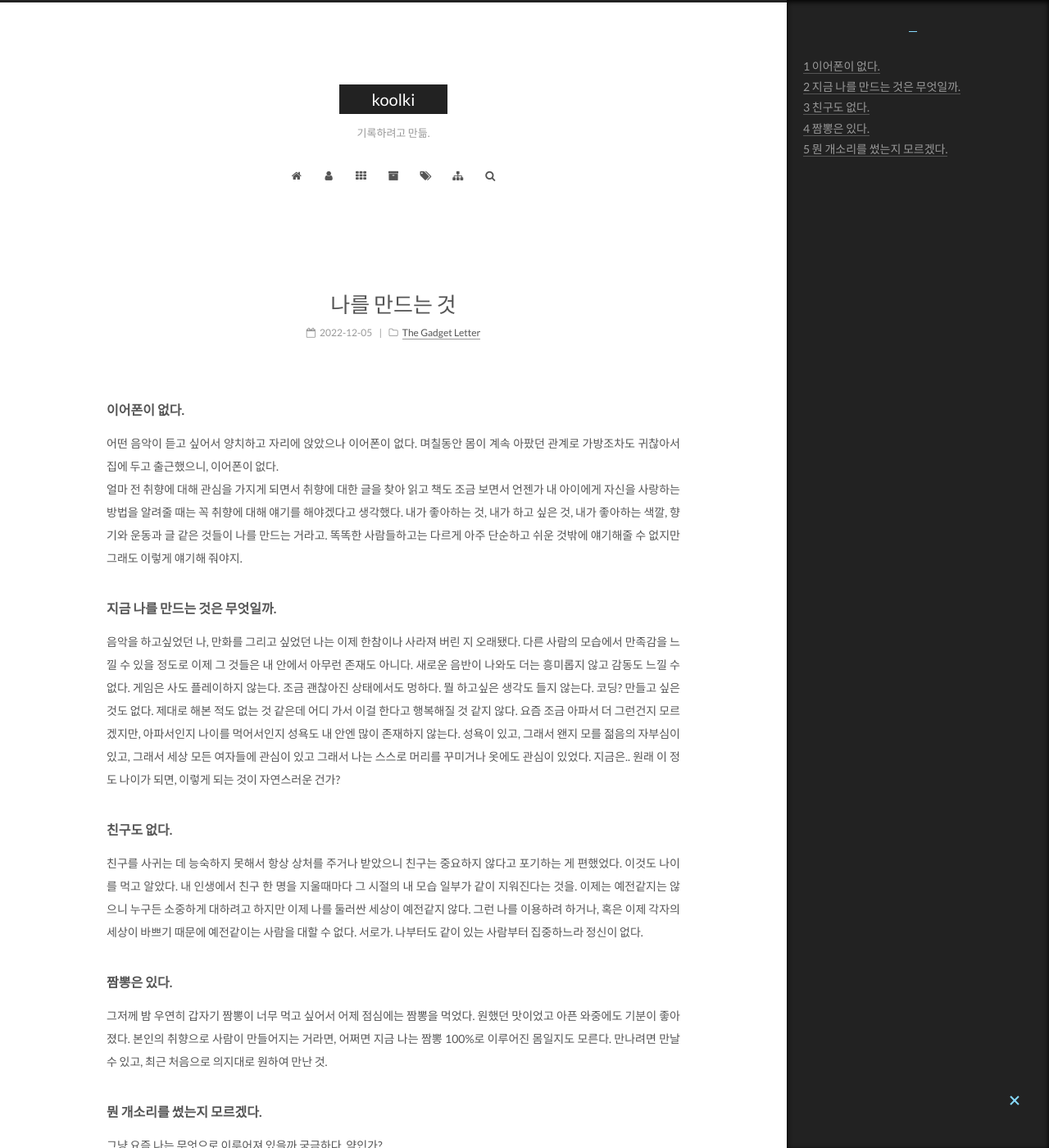
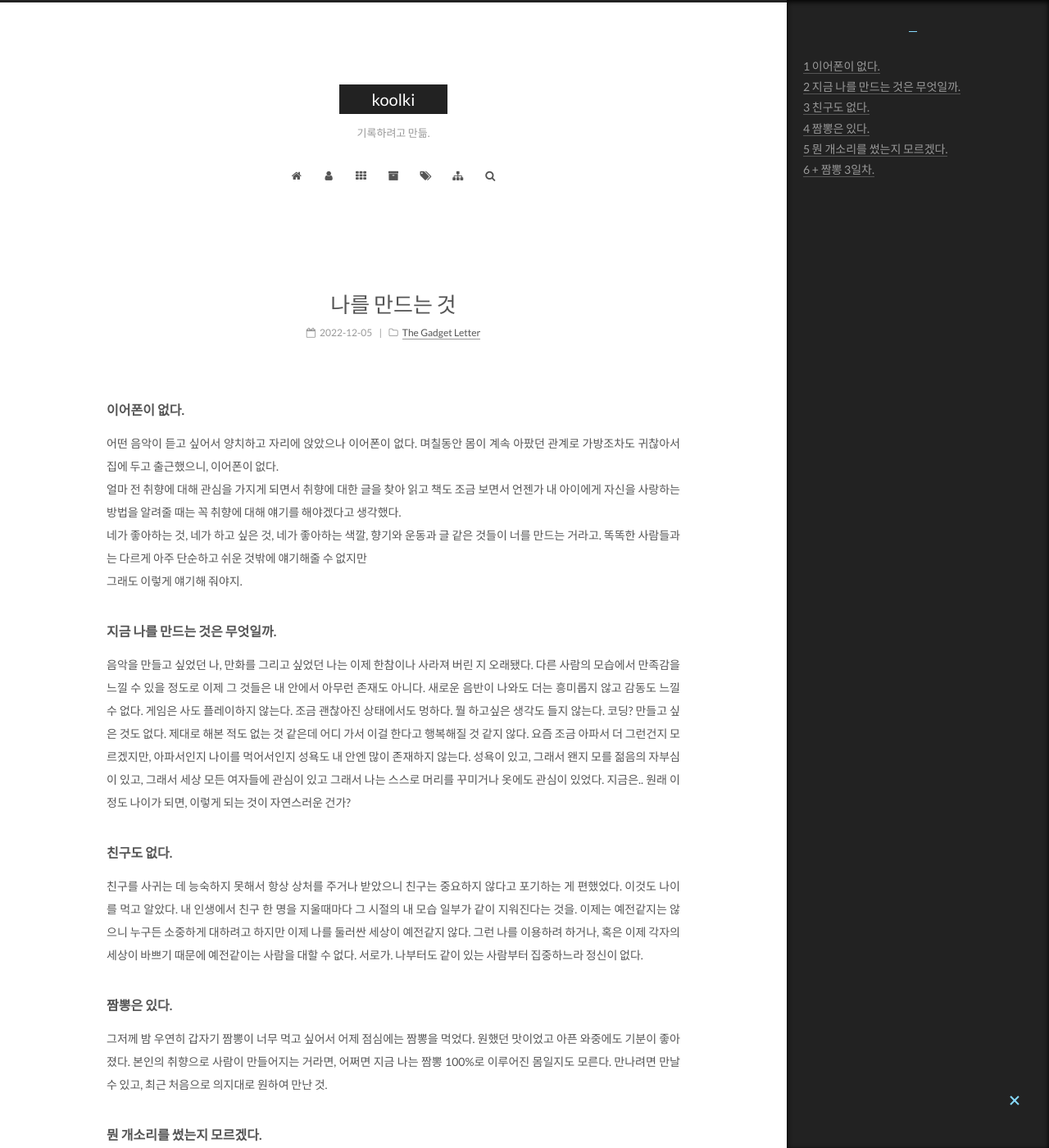
Before and after one commit to koolki/koolki.github.io, a Jekyll site: the page built from _posts/The Gadget Letter/2022-12-05-취향.md, in a window 1280 px wide and 1400 px high. Shown: the whole window at 82% size. Built offline with Jekyll 4.4.1, drawn with Linux system fonts in a browser that asks for light colours; comment, search, counter and statistics services are not loaded.

```diff
--- a/_posts/The Gadget Letter/2022-12-05-취향.md
+++ b/_posts/The Gadget Letter/2022-12-05-취향.md
@@ -12,17 +12,19 @@ toc: true
 toc_sticky: true
 
 date: 2022-12-05
-last_modified_at: 2022-12-05
+last_modified_at: 2022-12-06
 ---
 
 #### 이어폰이 없다.
 
 어떤 음악이 듣고 싶어서 양치하고 자리에 앉았으나 이어폰이 없다. 며칠동안 몸이 계속 아팠던 관계로 가방조차도 귀찮아서 집에 두고 출근했으니, 이어폰이 없다.
-얼마 전 취향에 대해 관심을 가지게 되면서 취향에 대한 글을 찾아 읽고 책도 조금 보면서 언젠가 내 아이에게 자신을 사랑하는 방법을 알려줄 때는 꼭 취향에 대해 얘기를 해야겠다고 생각했다. 내가 좋아하는 것, 내가 하고 싶은 것, 내가 좋아하는 색깔, 향기와 운동과 글 같은 것들이 나를 만드는 거라고. 똑똑한 사람들하고는 다르게 아주 단순하고 쉬운 것밖에 얘기해줄 수 없지만 그래도 이렇게 얘기해 줘야지.
+얼마 전 취향에 대해 관심을 가지게 되면서 취향에 대한 글을 찾아 읽고 책도 조금 보면서 언젠가 내 아이에게 자신을 사랑하는 방법을 알려줄 때는 꼭 취향에 대해 얘기를 해야겠다고 생각했다.
+네가 좋아하는 것, 네가 하고 싶은 것, 네가 좋아하는 색깔, 향기와 운동과 글 같은 것들이 너를 만드는 거라고. 똑똑한 사람들과는 다르게 아주 단순하고 쉬운 것밖에 얘기해줄 수 없지만
+그래도 이렇게 얘기해 줘야지.
 
 #### 지금 나를 만드는 것은 무엇일까.
 
-음악을 하고싶었던 나, 만화를 그리고 싶었던 나는 이제 한참이나 사라져 버린 지 오래됐다. 다른 사람의 모습에서 만족감을 느낄 수 있을 정도로 이제 그 것들은 내 안에서 아무런 존재도 아니다. 새로운 음반이 나와도 더는 흥미롭지 않고 감동도 느낄 수 없다. 게임은 사도 플레이하지 않는다. 조금 괜찮아진 상태에서도 멍하다. 뭘 하고싶은 생각도 들지 않는다. 코딩? 만들고 싶은 것도 없다. 제대로 해본 적도 없는 것 같은데 어디 가서 이걸 한다고 행복해질 것 같지 않다. 요즘 조금 아파서 더 그런건지 모르겠지만, 아파서인지 나이를 먹어서인지 성욕도 내 안엔 많이 존재하지 않는다. 성욕이 있고, 그래서 왠지 모를 젊음의 자부심이 있고, 그래서 세상 모든 여자들에 관심이 있고 그래서 나는 스스로 머리를 꾸미거나 옷에도 관심이 있었다. 지금은.. 원래 이 정도 나이가 되면, 이렇게 되는 것이 자연스러운 건가?
+음악을 만들고 싶었던 나, 만화를 그리고 싶었던 나는 이제 한참이나 사라져 버린 지 오래됐다. 다른 사람의 모습에서 만족감을 느낄 수 있을 정도로 이제 그 것들은 내 안에서 아무런 존재도 아니다. 새로운 음반이 나와도 더는 흥미롭지 않고 감동도 느낄 수 없다. 게임은 사도 플레이하지 않는다. 조금 괜찮아진 상태에서도 멍하다. 뭘 하고싶은 생각도 들지 않는다. 코딩? 만들고 싶은 것도 없다. 제대로 해본 적도 없는 것 같은데 어디 가서 이걸 한다고 행복해질 것 같지 않다. 요즘 조금 아파서 더 그런건지 모르겠지만, 아파서인지 나이를 먹어서인지 성욕도 내 안엔 많이 존재하지 않는다. 성욕이 있고, 그래서 왠지 모를 젊음의 자부심이 있고, 그래서 세상 모든 여자들에 관심이 있고 그래서 나는 스스로 머리를 꾸미거나 옷에도 관심이 있었다. 지금은.. 원래 이 정도 나이가 되면, 이렇게 되는 것이 자연스러운 건가?
 
 #### 친구도 없다.
 
@@ -35,3 +37,5 @@ last_modified_at: 2022-12-05
 #### 뭔 개소리를 썼는지 모르겠다.
 
 그냥 요즘 나는 무엇으로 이루어져 있을까 궁금하다. 약인가?
+
+#### + 짬뽕 3일차.
```
Also changed, not shown: _posts/The Gadget Letter/2022-11-29-whatThisDeases.md (+10 -1 lines), _posts/The Gadget Letter/2022-12-03-worldcupAnd.md (+3 -3 lines).
